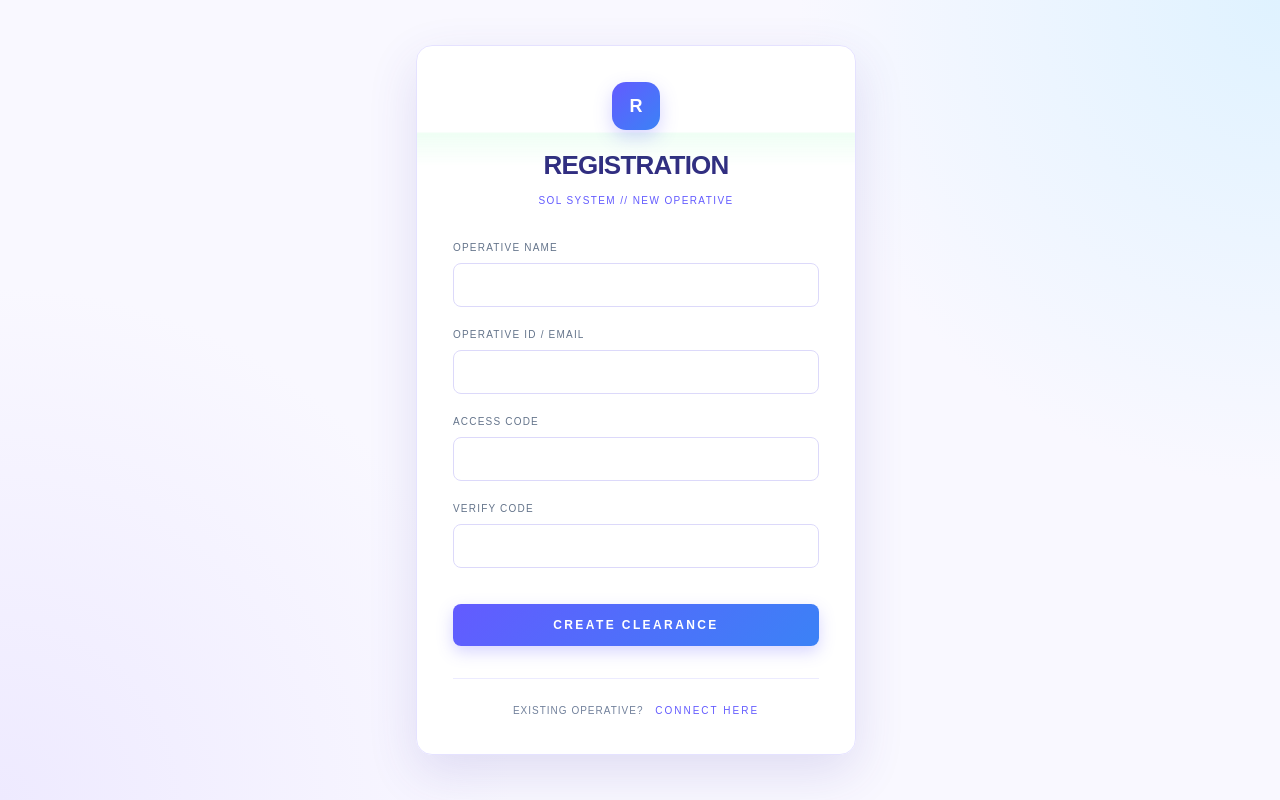
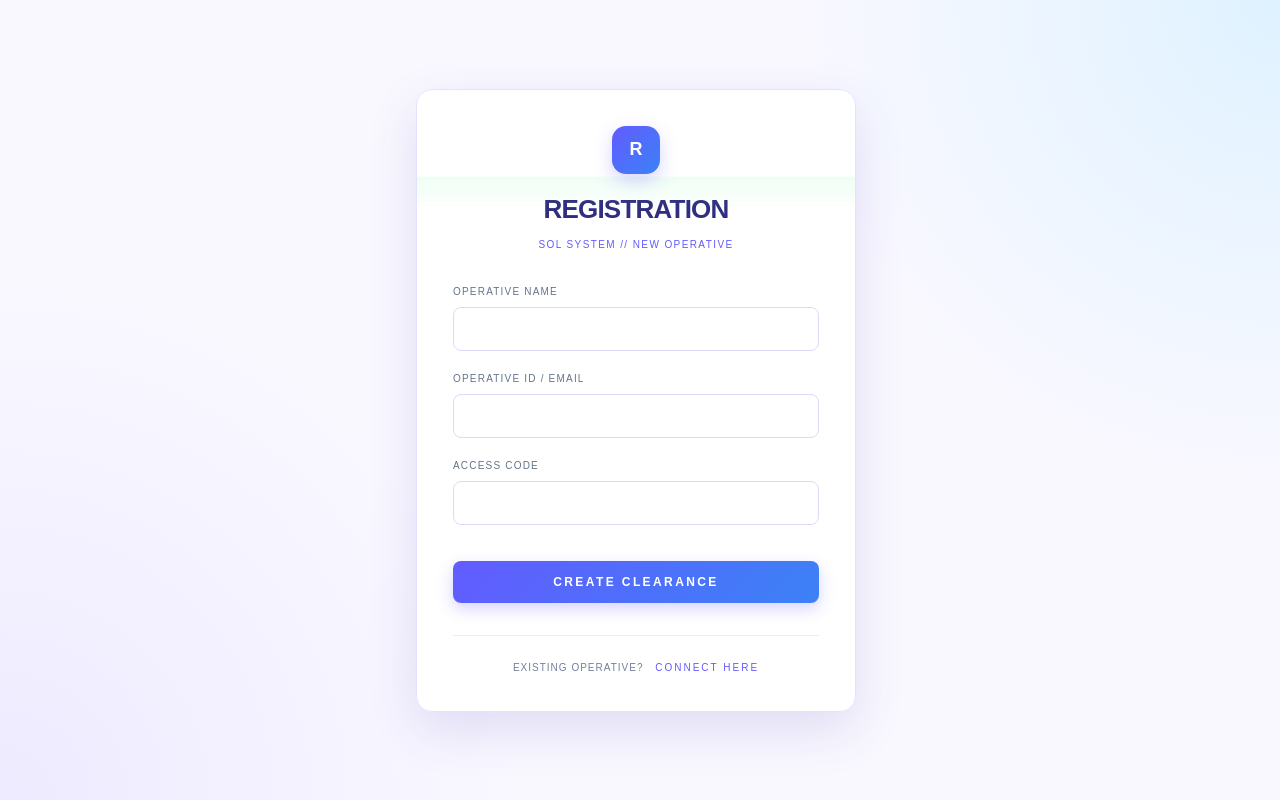
Before and after one commit to nikhil-reds/Orbital_command_center, a Next.js app: page /signup in a window 1280 px wide. Built offline with nearby package versions, Linux system fonts and the light colour scheme.

Commit message:
feat: remove confirm password field and validation from signup form

```diff
--- a/app/signup/page.tsx
+++ b/app/signup/page.tsx
@@ -9,7 +9,6 @@ export default function SignUp() {
   const [name, setName] = useState("");
   const [email, setEmail] = useState("");
   const [password, setPassword] = useState("");
-  const [confirmPassword, setConfirmPassword] = useState("");
 
   const [error, setError] = useState("");
   const [loading, setLoading] = useState(false);
@@ -18,10 +17,6 @@ export default function SignUp() {
   const handleSubmit = async (e: React.FormEvent) => {
     e.preventDefault();
     setError("");
-    if (password !== confirmPassword) {
-      setError("Codes do not match.");
-      return;
-    }
     setLoading(true);
     try {
       const res = await fetch("/api/auth/signup", {
@@ -104,19 +99,6 @@ export default function SignUp() {
                 style={{ fontFamily: 'var(--font-body), sans-serif', fontSize: '12px', letterSpacing: '.1em' }}
               />
             </div>
-
-            <div className="flex flex-col gap-2">
-              <label style={{ fontFamily: 'var(--font-body), sans-serif', fontSize: '10px', letterSpacing: '.2em', color: 'rgba(246,246,243,.6)' }}>VERIFY CODE</label>
-              <input
-                type="password"
-                value={confirmPassword}
-                onChange={(e) => setConfirmPassword(e.target.value)}
-                required
-                className="w-full bg-[rgba(41,41,41,.8)] border border-[rgba(11,218,81,.2)] rounded p-3 text-[#F6F6F3] focus:outline-none focus:border-[#33F575] focus:shadow-[0_0_15px_rgba(11,218,81,.3)] transition-all"
-                style={{ fontFamily: 'var(--font-body), sans-serif', fontSize: '12px', letterSpacing: '.1em' }}
-              />
-            </div>
-
             <button
               type="submit"
               disabled={loading}
```
